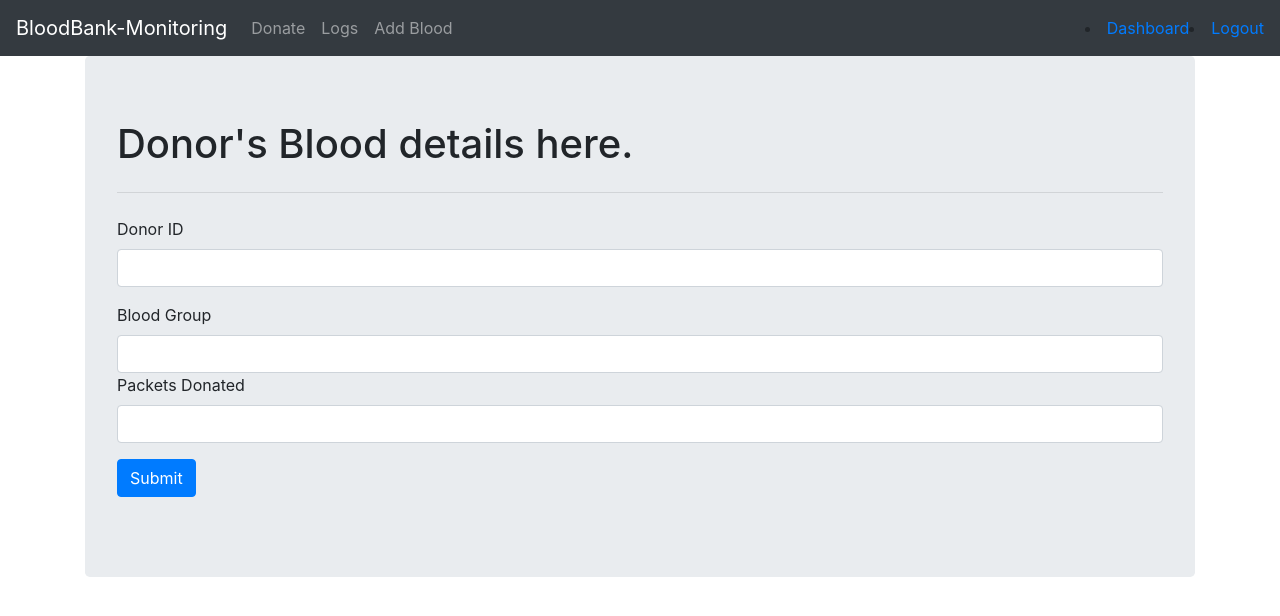
After one commit to Euno257/Blood-Bank-Management-System, a Flask app: page /bloodform in a window 1280 px wide. The commit adds this page. Shown: the top 616 px of the page. Run offline with Flask 2, Linux system fonts and the light colour scheme; the visitor is signed in with stand-in values (Sample User, id 1); some libraries are stand-ins or nearby versions.

Commit message:
blood and bloodbank table added with form

```diff
--- a/app.py
+++ b/app.py
@@ -143,7 +143,7 @@ def donate():
         #close connection
         cur.close()
         flash('Success! Donor details Added.','success')
-        return redirect(url_for('donate'))
+        return redirect(url_for('donorlogs'))
 
     return render_template('donate.html')
 
@@ -163,5 +163,33 @@ def donorlogs():
     cur.close()
 
 
+@app.route('/bloodform',methods=['GET','POST'])
+@is_logged_in
+def bloodform():
+    if request.method  == 'POST':
+        # Get Form Fields
+        d_id = request.form["d_id"]
+        blood_group = request.form["blood_group"]
+        packets = request.form["packets"]
+
+        #create a cursor
+        cur = mysql.connection.cursor()
+
+        #Inserting values into tables
+        cur.execute("INSERT INTO BLOOD(D_ID,B_GROUP,PACKETS) VALUES(%s, %s, %s)",(d_id , blood_group, packets))
+        cur.execute("SELECT * FROM BLOODBANK")
+        records = cur.fetchall()
+        cur.execute("UPDATE BLOODBANK SET TOTAL_PACKETS = TOTAL_PACKETS+%s WHERE B_GROUP = %s",(packets,blood_group))
+        #Commit to DB
+        mysql.connection.commit()
+        #close connection
+        cur.close()
+        flash('Success! Donor Blood details Added.','success')
+        return redirect(url_for('dashboard'))
+
+    return render_template('bloodform.html')
+
+
+
 if __name__ == '__main__':
     app.run(debug=True)
--- /dev/null
+++ b/templates/bloodform.html
@@ -0,0 +1,23 @@
+{% extends 'layout.html' %}
+
+{% block body %}
+<div class="jumbotron">
+  <h1>Donor's Blood details here. </h1>
+  <hr class="my-4">
+  <form action="" method="POST">
+    <div class="form-group">
+      <label>Donor ID</label>
+      <input type="number" name="d_id" class="form-control" value={{request.form.d_id}}>
+    </div>
+    <div class="form-group">
+      <label>Blood Group</label><br>
+      <input type="text" name="blood_group" class="form-control" value={{request.form.blood_group}}>
+    <div class="form-group">
+      <label>Packets Donated</label>
+      <input type="number" name="packets" class="form-control" value={{request.form.packets}}>
+    </div>
+    <button type="submit" class="btn btn-primary">Submit</button>
+  </form>
+</div>
+
+{% endblock %}
--- a/templates/donate.html
+++ b/templates/donate.html
@@ -3,6 +3,7 @@
 {% block body %}
 <div class="jumbotron">
   <h1>Add donor details here. </h1>
+  <hr class="my-4">
   <form action="" method="POST">
     <div class="form-group">
       <label>Donor Name</label>
--- a/templates/includes/_navbar.html
+++ b/templates/includes/_navbar.html
@@ -6,6 +6,7 @@
       {% if session.logged_in %}
         <li class="nav-item default"><a class="nav-link" href="/donate">Donate</a></li>
         <li class="nav-item default"><a class="nav-link" href="/donorlogs">Logs</a></li>
+        <li class="nav-item default"><a class="nav-link" href="/bloodform">Add Blood</a></li>
       {% else %}
         <li class="nav-item default"><a class="nav-link" href="/">Search</a></li>
         <li class="nav-item"><a class="nav-link" href="/contact">Contact us</a></li>
```
Also changed, not shown: database.txt (+16 -0 lines), templates/dashboard.html (+27 -0 lines), 1 other file.
